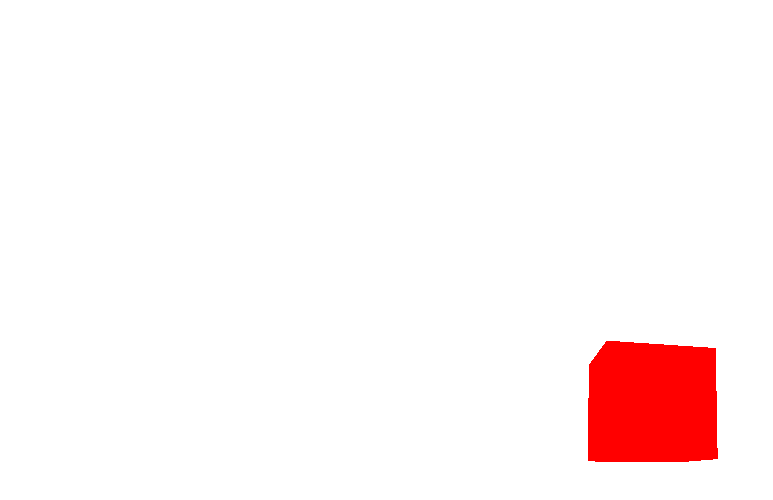
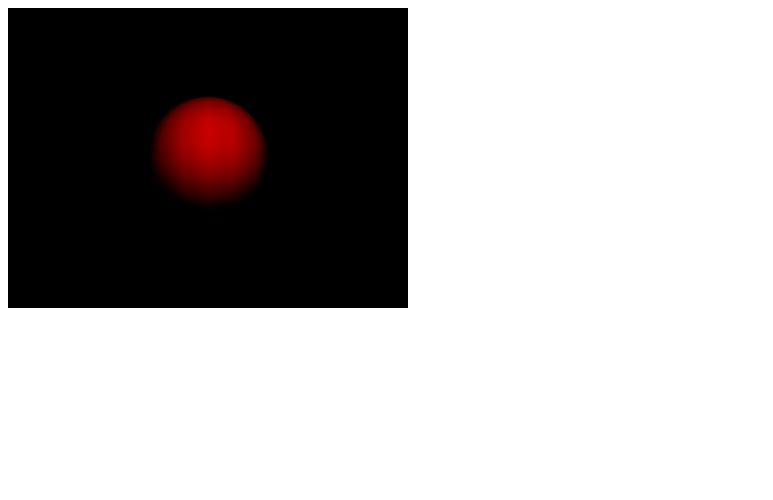
Before and after one commit to masterofdaemon/phonegap-test1, a plain HTML site: page www/index.html in a window 1280 px wide. Shown: the whole page, without its empty margins (0-773 px from the left). Drawn offline with nearby package versions, Linux system fonts and the light colour scheme.

Commit message:
three.js integrate 0.3

```diff
--- a/www/index.html
+++ b/www/index.html
@@ -1,48 +1,94 @@
 <!doctype html>
 <html>
 	<head>
-	<script src='js/three.min.js'>
-	</script>
+		<meta charset="utf-8" />
+		<title>Sample Three.js</title>
+		<style>
+			#container {
+				background: #000;
+				width: 400px;
+				height: 300px;
+			}
+		</style>
 	</head>
 	<body>
+
+		<div id="container">
+
+
+		</div>
+
+	</body>
+	<script src="https://ajax.googleapis.com/ajax/libs/jquery/1.5.1/jquery.min.js"></script>
+	<script src="js/three.min.js"></script>
+
 	<script type="text/javascript">
-	var camera, scene, renderer;
-    var geometry, material, mesh;
 
-    init();
-    animate();
+	// set the scene size
+	var WIDTH = 400,
+	    HEIGHT = 300;
 
-    function init() {
+	// set some camera attributes
+	var VIEW_ANGLE = 45,
+	    ASPECT = WIDTH / HEIGHT,
+	    NEAR = 0.1,
+	    FAR = 10000;
 
-        camera = new THREE.PerspectiveCamera( 75, window.innerWidth / window.innerHeight, 1, 10000 );
-        camera.position.z = 1000;
+	// get the DOM element to attach to
+	// - assume we've got jQuery to hand
+	var $container = $('#container');
 
-        scene = new THREE.Scene();
+	// create a WebGL renderer, camera
+	// and a scene
+	var renderer = new THREE.WebGLRenderer();
+	var camera = new THREE.PerspectiveCamera(  VIEW_ANGLE,
+	                                ASPECT,
+	                                NEAR,
+	                                FAR  );
+	var scene = new THREE.Scene();
 
-        geometry = new THREE.CubeGeometry( 200, 200, 200 );
-        material = new THREE.MeshBasicMaterial( { color: 0xff0000, wireframe: false } );
+	// the camera starts at 0,0,0 so pull it back
+	camera.position.z = 300;
 
-        mesh = new THREE.Mesh( geometry, material );
-        scene.add( mesh );
+	// start the renderer
+	renderer.setSize(WIDTH, HEIGHT);
 
-        renderer = new THREE.WebGLRenderer();
-        renderer.setSize( window.innerWidth, window.innerHeight );
+	// attach the render-supplied DOM element
+	$container.append(renderer.domElement);
 
-        document.body.appendChild( renderer.domElement );
+	// create the sphere's material
+	var sphereMaterial = new THREE.MeshLambertMaterial(
+	{
+	    color: 0xCC0000
+	});
 
-    }
+	// set up the sphere vars
+	var radius = 50, segments = 16, rings = 16;
 
-    function animate() {
+	// create a new mesh with sphere geometry -
+	// we will cover the sphereMaterial next!
+	var sphere = new THREE.Mesh(
+	   new THREE.SphereGeometry(radius, segments, rings),
+	   sphereMaterial);
 
-        // note: three.js includes requestAnimationFrame shim
-        requestAnimationFrame( animate );
+	// add the sphere to the scene
+	scene.add(sphere);
 
-        mesh.rotation.x += 0.01;
-        mesh.rotation.y += 0.02;
+	// and the camera
+	scene.add(camera);
 
-        renderer.render( scene, camera );
+	// create a point light
+	var pointLight = new THREE.PointLight( 0xFFFFFF );
 
-    }
+	// set its position
+	pointLight.position.x = 10;
+	pointLight.position.y = 50;
+	pointLight.position.z = 130;
+
+	// add to the scene
+	scene.add(pointLight);
+
+	// draw!
+	renderer.render(scene, camera);
 	</script>
-</body>
 </html>
```
Lines whose indentation alone changed are shown as unchanged.
